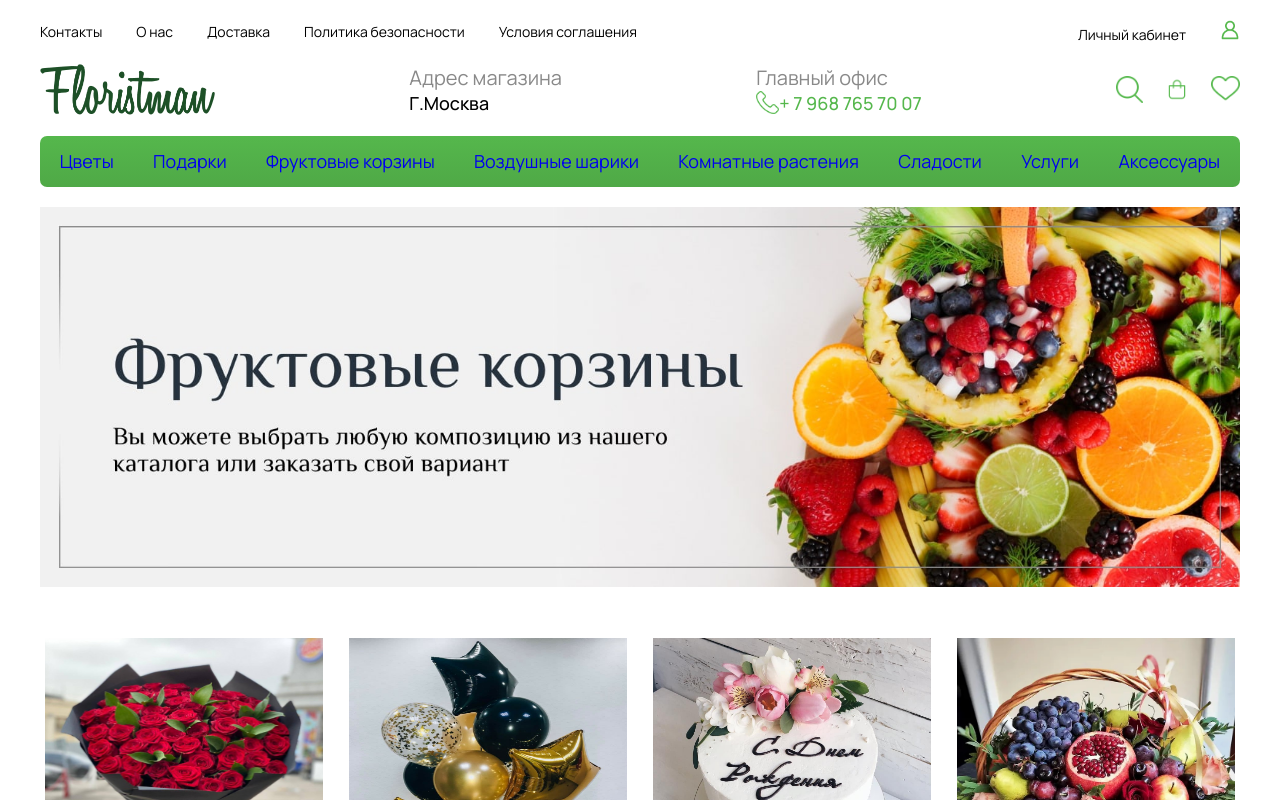
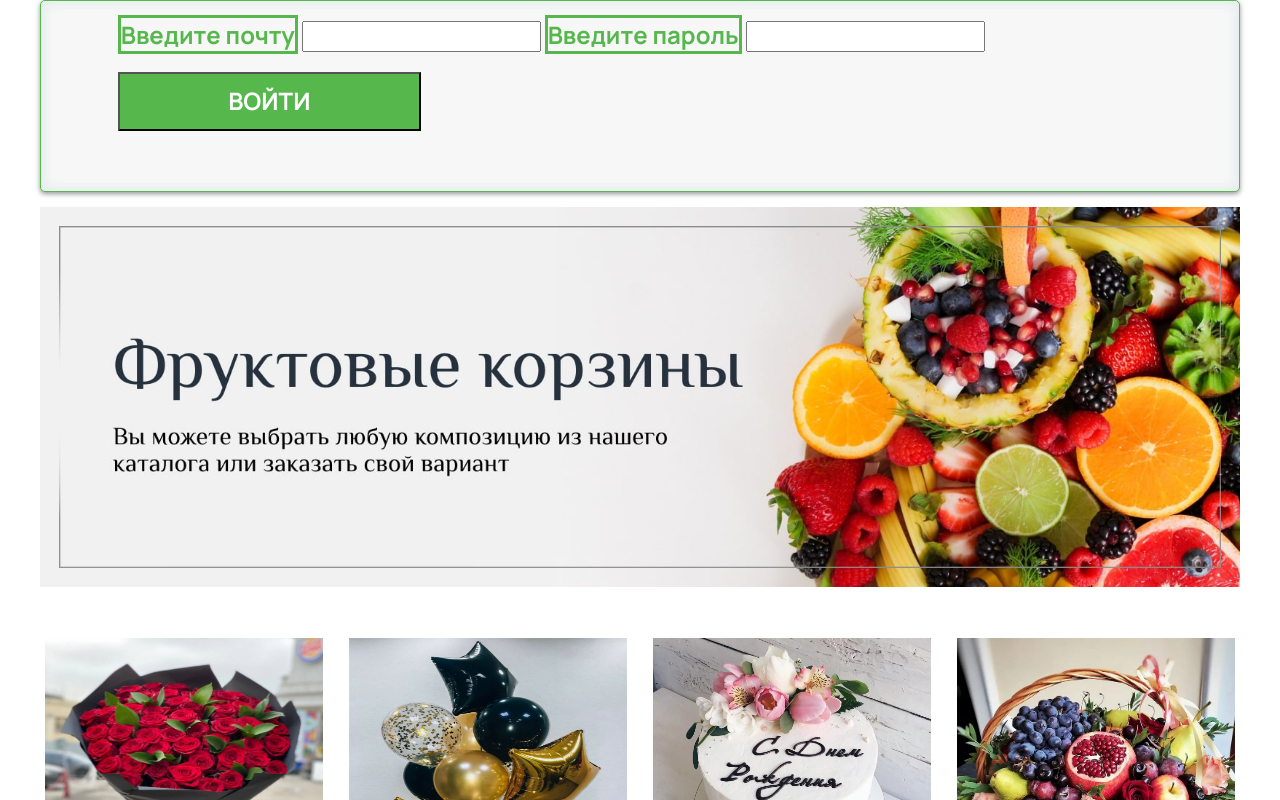
Before and after one commit to NikitaSyhev/WebSite_of_Flowers, a website: page index.html in a window 1280 px wide. Both pictures are taken after a click on the link "Личный кабинет". Shown: the top 800 px of the page. Drawn offline with Linux system fonts and the light colour scheme.

Commit message:
add form autorisation - modal

```diff
--- a/css/index.css
+++ b/css/index.css
@@ -230,7 +230,7 @@ footer {
     font-weight: 400;
 }
 
-form {
+.form {
     display: flex;
     justify-content: space-around;
     border:3px solid #55B74C;
@@ -312,7 +312,6 @@ label {
     font-weight: 700;
     line-height: 32.78px;
     margin-top: 20px;
-
 }
 
 .btn-send-file {
@@ -503,3 +502,23 @@ button {
 
     margin-top: 70px;
 }
+
+.login-div {
+
+
+    position: absolute;
+    top: 0px;
+    width: 1200px;
+    padding: 18px 6% 60px 6%;
+    margin: 0 0 35px 0;
+    background: rgb(247, 247, 247);
+    border: 1px solid #55B74C;
+    box-shadow:
+        0pt 2px 5px rgba(105, 108, 109,  0.7),
+        0px 0px 8px 5px rgba(208, 223, 226, 0.4) inset;
+    border-radius: 5px;
+}
+
+/* классы активности */
+.show{display:flex}
+.hide{display:none}
--- a/index.html
+++ b/index.html
@@ -11,6 +11,16 @@
 </head>
 <body>
     <header>
+        <div class="login-div">
+            <form action="POST" >
+                <label  for="email-user">Введите почту</label>
+                <input id="email-user" name="email-user" type="email" required>
+                <label for="login-user">Введите пароль</label>
+                <input id="pass-user" name="login-user" type="password" required>
+                <button class="button-login">ВОЙТИ</button>
+            </form>
+        </div>
+
         <div class="top">
             <div class="left-header">
                 <nav class="head-nav">
@@ -22,7 +32,7 @@
                 </nav>
             </div>
             <div class="right-header">
-                    <a href="#" class="h-nav-item">Личный кабинет</a>
+                    <a href="#" class="h-nav-item" id="login-enter">Личный кабинет</a>
                     <img src="img/login.png" alt="login" class="pic-log">
             </div>
         </div>
@@ -72,7 +82,7 @@
             <!-- здесь верстка формируется динамически в скрипте, данные берутся из JSON -->
         </div>
         <p class="title">Заказать уникальный букет</p>
-        <form action="#" method="post">
+        <form class="form" action="#" method="post">
             <div class="form-left">
                 <input type="text" id="name" name="name" placeholder="Ваше имя*" required>
                 <input type="tel" id="phone" name="phone" placeholder="Ваш телефон*" required>
--- a/scripts/scripts.js
+++ b/scripts/scripts.js
@@ -82,3 +82,47 @@ getResourses('discounts.json')
             new MenuDicsount(img, alt, title, price, '.goods-discounts').render();
         });
     });
+
+
+
+
+//открытие формы авторизации
+
+const btn = document.querySelector('#login-enter'),
+      modal = document.querySelector('.login-div'),
+      main = document.querySelector('main');
+
+
+// добавили класс скрытия, чтобы не показывать окно при загрузке
+modal.classList.add('hide');
+
+
+btn.addEventListener('click', ()=> {
+
+    modal.classList.add('show');
+    modal.classList.remove('hide');
+    //запретили скролл
+    document.body.style.overflow = 'hidden';
+});
+
+//закрытие формы авторизации по клику на остальное поле
+
+main.addEventListener('click', e => {
+    if(e.target != modal) {
+
+    }
+        modal.classList.add('hide');
+        modal.classList.remove('show');
+        document.body.style.overflow = '';
+});
+
+
+  //обработчик закрытия окна при клике на ESC
+  document.addEventListener('keydown',(e) => {
+    if(e.code === 'Escape' && modal.classList.contains('show'))
+        {
+            modal.classList.add('hide');
+            modal.classList.remove('show');
+            document.body.style.overflow = '';
+        }
+});
```
Also changed, not shown: package.json (+31 -1 lines), Readme.md, 1 other file.
